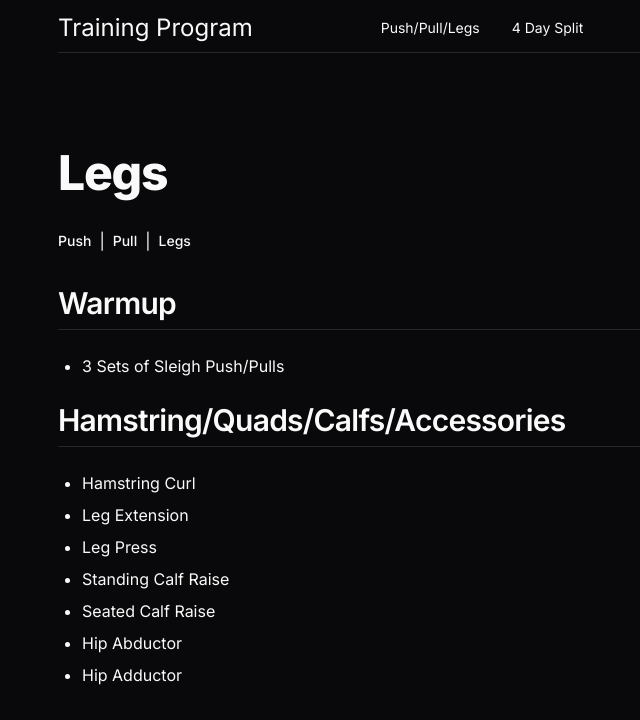
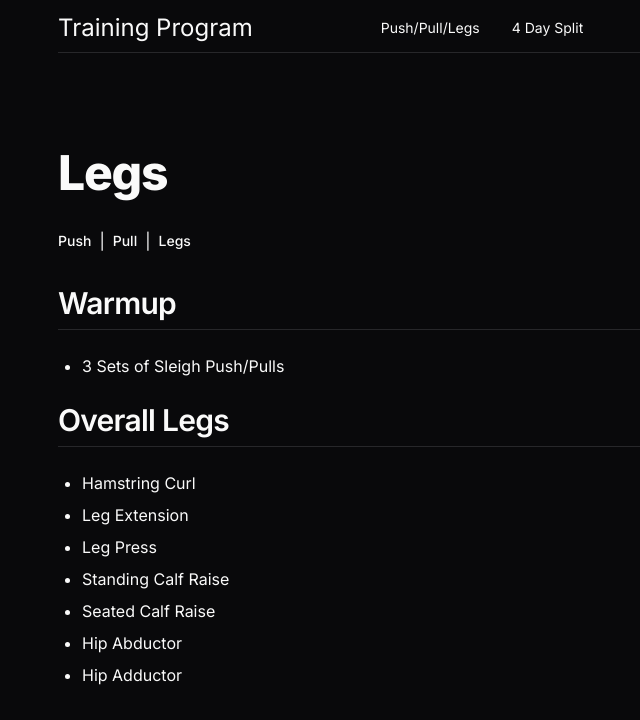
Before and after one commit to Dillonzellis/training-program, a Next.js app: page /ppl/legs in a window 1280 px wide. Shown: the top 720 px of the page, without its empty margins (22-662 px from the left). Built offline with nearby package versions, Linux system fonts and the light colour scheme.

Commit message:
fix: fix Legs headline to fit

```diff
--- a/src/app/ppl/legs/page.tsx
+++ b/src/app/ppl/legs/page.tsx
@@ -20,7 +20,7 @@ export default function PPLLegs() {
           <li>3 Sets of Sleigh Push/Pulls</li>
         </ul>
 
-        <H2>Hamstring/Quads/Calfs/Accessories</H2>
+        <H2>Overall Legs</H2>
 
         <ul className="my-6 ml-6 list-disc [&>li]:mt-2">
           {legs.map((item) => (
```
